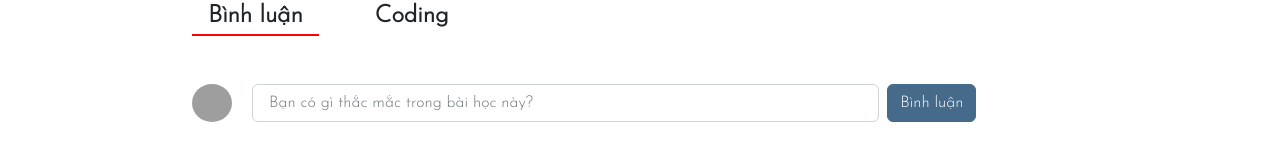
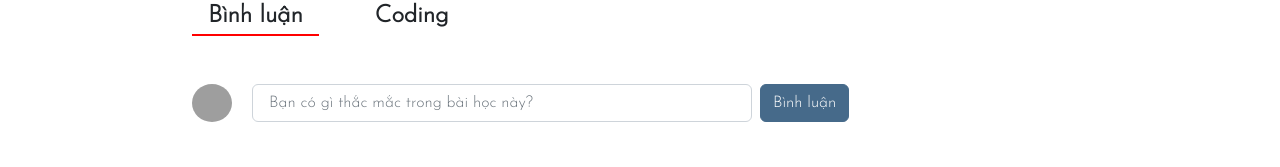
Before and after one commit to NguyenQuocNam2k1/CN_Web-Client, a React (Create React App) app: page /learning/detail in a window 1280 px wide. Shown: the part 633-800 px from the top of the page. Built offline with nearby package versions, Linux system fonts and the light colour scheme; no server answers; grey boxes are pictures that could not be loaded.

Commit message:
du ma con ca

```diff
--- a/src/component/pages/footer/Footer.js
+++ b/src/component/pages/footer/Footer.js
@@ -18,7 +18,7 @@ function Footer(props) {
                   className="img"
                   src={logo}
                   alt="logo"
-                  style={{"marginTop":"calc(-25.9%);"}}
+                  style={{"marginTop":"-25.9vh"}}
                 ></img>
               </Link>
             </div>
--- a/src/component/pages/learning/detail-course/DetailCourse.css
+++ b/src/component/pages/learning/detail-course/DetailCourse.css
@@ -53,8 +53,8 @@
   width: 75%;
   text-align: center;
   margin-top: 50px;
-  -webkit-transition: all 0.3s ease 0s;
-  transition: all 0.3s ease 0s;
+  -webkit-transition: all 0.6s ease 0s;
+  transition: all 0.6s ease 0s;
 }
 
 .video-detail .video-content iframe {
@@ -145,7 +145,7 @@
   margin-left: 20px;
   padding-left: 16px;
   border-radius: 6px;
-  width: 70%;
+  width: 500px;
 }
 
 .video-detail .comment-coding .comment .comment-detail .title {
--- a/src/component/pages/learning/detail-course/DetailCourse.js
+++ b/src/component/pages/learning/detail-course/DetailCourse.js
@@ -29,8 +29,7 @@ function DetailCourse(props) {
         const tabMenu = document.querySelector('.tab-menu');
         const video = document.querySelector('.video-content');
         iconMenu.style.display = 'block';
-        tabMenu.style.width = '0%';
-        tabMenu.style.opacity = '0';
+        tabMenu.style.right = '-370px';
         video.style.width = '100%';
     }
 
@@ -39,8 +38,7 @@ function DetailCourse(props) {
         const tabMenu = document.querySelector('.tab-menu');
         const video = document.querySelector('.video-content');
         iconMenu.style.display = 'none';
-        tabMenu.style.width = '25%';
-        tabMenu.style.opacity = '1';
+        tabMenu.style.right = '0px';
         video.style.width = '75%';
     }
 
--- a/src/component/pages/learning/detail-course/DetailCourse.scss
+++ b/src/component/pages/learning/detail-course/DetailCourse.scss
@@ -49,7 +49,7 @@
     width: 75%;
     text-align: center;
     margin-top: 50px;
-    transition: all 0.3s ease 0s;
+    transition: all 0.6s ease 0s;
 
     & iframe {
       width: 70%;
@@ -127,7 +127,7 @@
           margin-left: 20px;
           padding-left: 16px;
           border-radius: 6px;
-          width: 70%;
+          width: 500px;
         }
       }
 
--- a/src/component/pages/learning/detail-course/commentAndCodePen/comment/comment.js
+++ b/src/component/pages/learning/detail-course/commentAndCodePen/comment/comment.js
@@ -1,6 +1,61 @@
 import CommentDetail from "./item-comment-detail";
+import { io } from "socket.io-client";
+import { useState } from 'react';
 
 function Comment(props) {
+    const user = {
+        name: 'Bùi Thịnh',
+
+    }
+
+    const socket = io();
+
+    const [currentCmt, setCurrentCmt] = useState('');
+
+    const commentInput = document.querySelector('.comment-input');
+    const buttonCmt = document.querySelector('.btn-comment');
+
+    const handleCmt = (cmt) => {
+        if (cmt) {
+            cmt = cmt.trim();
+            socket.emit('chatComment', cmt);
+            outputComment(cmt);
+        }
+    }
+
+
+    /* buttonCmt.addEventListener('onClick', (e) => {
+
+        let cmt = e.target.elements.cmt.value;
+
+        cmt = cmt.trim();
+
+        if (!cmt) {
+            return false;
+        }
+
+        socket.emit('chatComment', cmt);
+
+        e.target.elements.cmt.value = '';
+        e.target.elements.cmt.focus();
+    }); */
+
+    socket.on('comment', comment => {
+        console.log(comment);
+        outputComment(comment);
+    });
+
+
+
+    const outputComment = (comment, user) => {
+        const commentDetail = document.createElement('CommentDetail');
+        commentDetail.setAttribute('avatar', 'https://mdbcdn.b-cdn.net/img/new/avatars/2.webp');
+        commentDetail.setAttribute('name', `${user.name}`);
+        commentDetail.time.add('comment.time');
+        commentDetail.comment.add('comment.text');
+        commentDetail.amount.add('5');
+        document.querySelector('.item-comment').appendChild(commentDetail);
+    }
 
     return (
         <div className='comment'>
@@ -11,14 +66,17 @@ function Comment(props) {
                     style={{ "width": "40px" }}
                     alt="Avatar"
                 />
-                <input
-                    id="search-input"
-                    className="form-control me-2 search-input"
-                    type="search"
-                    placeholder="Bạn có gì thắc mắc trong bài học này?"
-                    aria-label="Search"
-                />
-                <button type='button' className='btn-app'>Bình luận</button>
+                <form id='chat-comment'>
+                    <input
+                        id="cmt"
+                        className="form-control me-2 search-input comment-input"
+                        type="search"
+                        placeholder="Bạn có gì thắc mắc trong bài học này?"
+                        aria-label="Search"
+                        onChange={e => setCurrentCmt(e.target.value)}
+                    />
+                </form>
+                <button type='button' className='btn-app btn-comment' onClick={(e) => handleCmt(currentCmt)}>Bình luận</button>
             </div>
             <div className='comment-detail'>
                 <div className='title'>Bình luận</div>
@@ -41,7 +99,6 @@ function Comment(props) {
                             />
                         </div>
 
-
                     </div>
                 </div>
             </div>
```
Also changed, not shown: public/index.html (+1 -17 lines), 1 other file (tests, documents, lock files or other folders).
